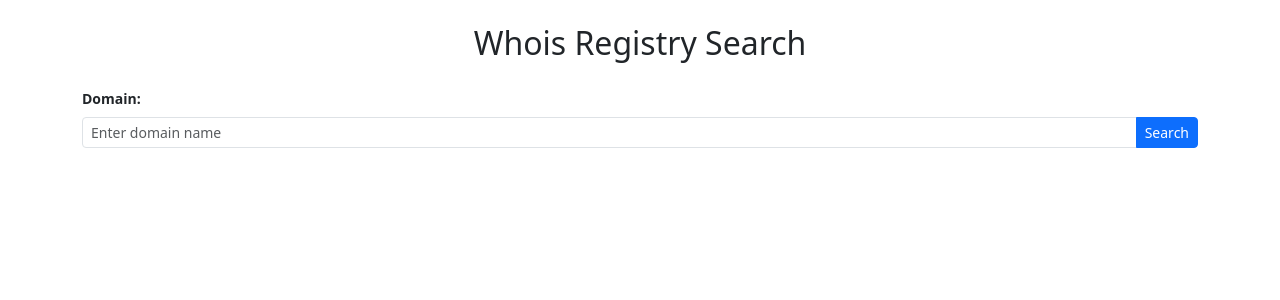
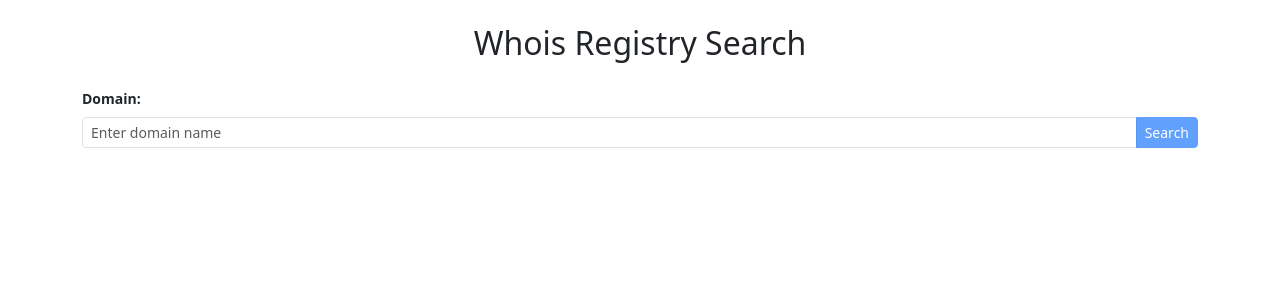
Before and after one commit to nklsimmons/whois-frontend, a Vue app: page / in a window 1280 px wide. Shown: the top 300 px of the page. Built offline with nearby package versions, Linux system fonts and the light colour scheme; no server answers.

Commit message:
Disable button when input is empty

```diff
--- a/src/App.vue
+++ b/src/App.vue
@@ -61,7 +61,7 @@ const loadDomainInfo = async () => {
           class="form-control"
           placeholder="Enter domain name"
         />
-        <button @click="loadDomainInfo" class="btn btn-primary">Search</button>
+        <button @click="loadDomainInfo" :disabled="loading.value || !domain.value" class="btn btn-primary">Search</button>
       </div>
     </div>
 
```
